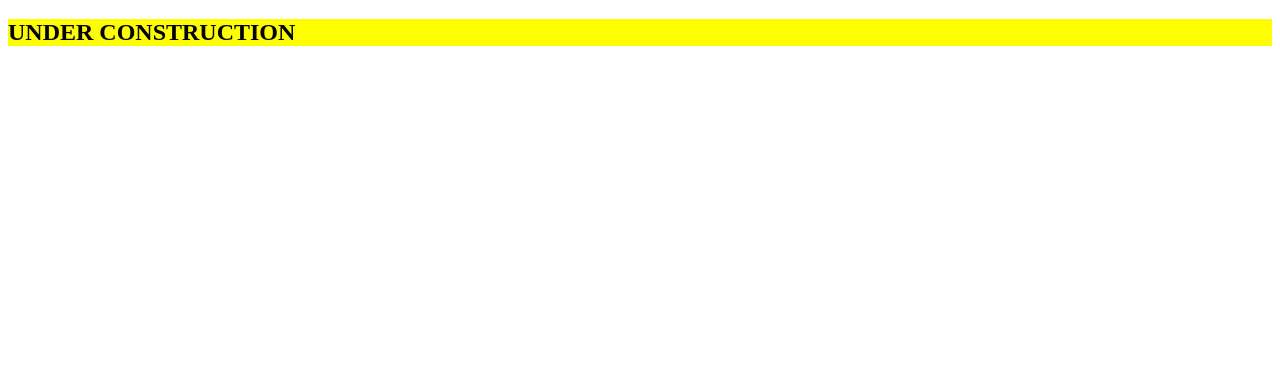
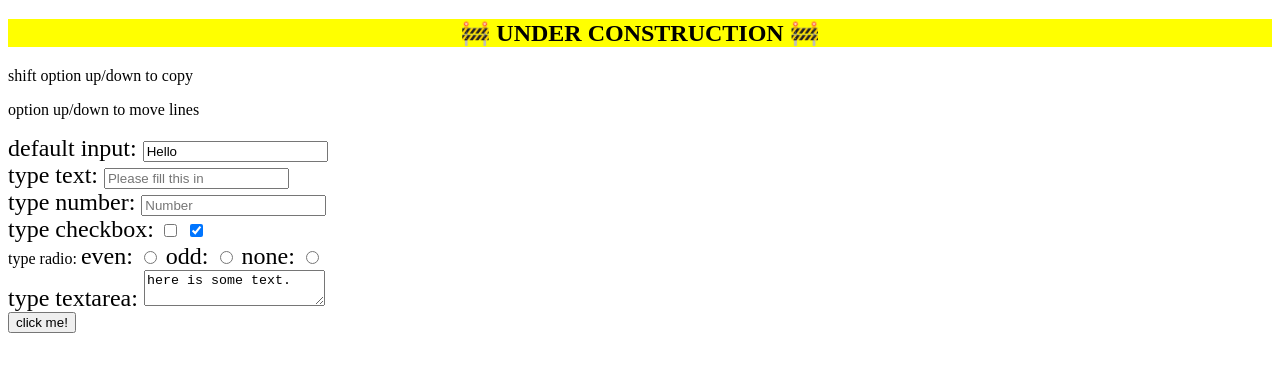
Before and after one commit to arthurjen/bcp-app, a plain HTML site: page index.html in a window 1280 px wide. Shown: the part 61-432 px from the top of the page. Drawn offline with Linux system fonts and the light colour scheme.

Commit message:
loads of inputs

```diff
--- a/index.html
+++ b/index.html
@@ -7,13 +7,84 @@
     <style>
     h2 {
         background-color: yellow;
-        font-family: 'Times New Roman'
-
+        font-family: 'Times New Roman';
+        text-align: center;
+    }
+    label {
+        font-size: 1.5em;
     }
     </style>
 </head>
 <body>
     <h1>On a new branch</h1>
-    <h2>UNDER CONSTRUCTION</h2>
+    <h2>🚧 UNDER CONSTRUCTION 🚧</h2>
+    <p>shift option up/down to copy</p>
+    <p>option up/down to move lines</p>
+    <main>
+        <div>
+            <label>
+                default input:
+                <input value="Hello" placeholder="🗿">
+            </label>
+        </div>
+
+        <div>
+            <label>
+                type text:
+                <input type="text" placeholder="Please fill this in">
+            </label>
+        </div>
+        <div>
+            <label>
+                type number:
+                <input type="number" placeholder="Number">
+            </label>
+        </div>
+        <div>
+            <label>
+                type checkbox:
+                <input type="checkbox">
+                <input checked type="checkbox">
+            </label>
+        </div>
+        <div>
+            type radio:
+            <label>
+                even: <input name="num" type="radio">
+            </label>
+            <label>
+                odd: <input name="num" type="radio">
+            </label>
+            <label>
+                none: <input name="num" type="radio">
+            </label>
+        </div>
+        <div>
+            <label>
+                type textarea:
+                <textarea>here is some text.</textarea>
+            </label>
+        </div>
+        <div>
+            <button>click me!</button>
+        </div>
+
+    </main>
+    <script>
+        var primeCounter = 0;
+        for(var i = 2; i < 200; i++) {
+            for(var j = 2; j <= i; j++) {
+                if(i % j === 0 && i !== j) {
+                    break;
+                }
+                else if(i === j) {
+                    console.log(i);
+                    primeCounter++;
+                }
+
+            }
+        }
+        console.log(primeCounter, 'total prime numbers.');
+    </script>
 </body>
 </html>
```
